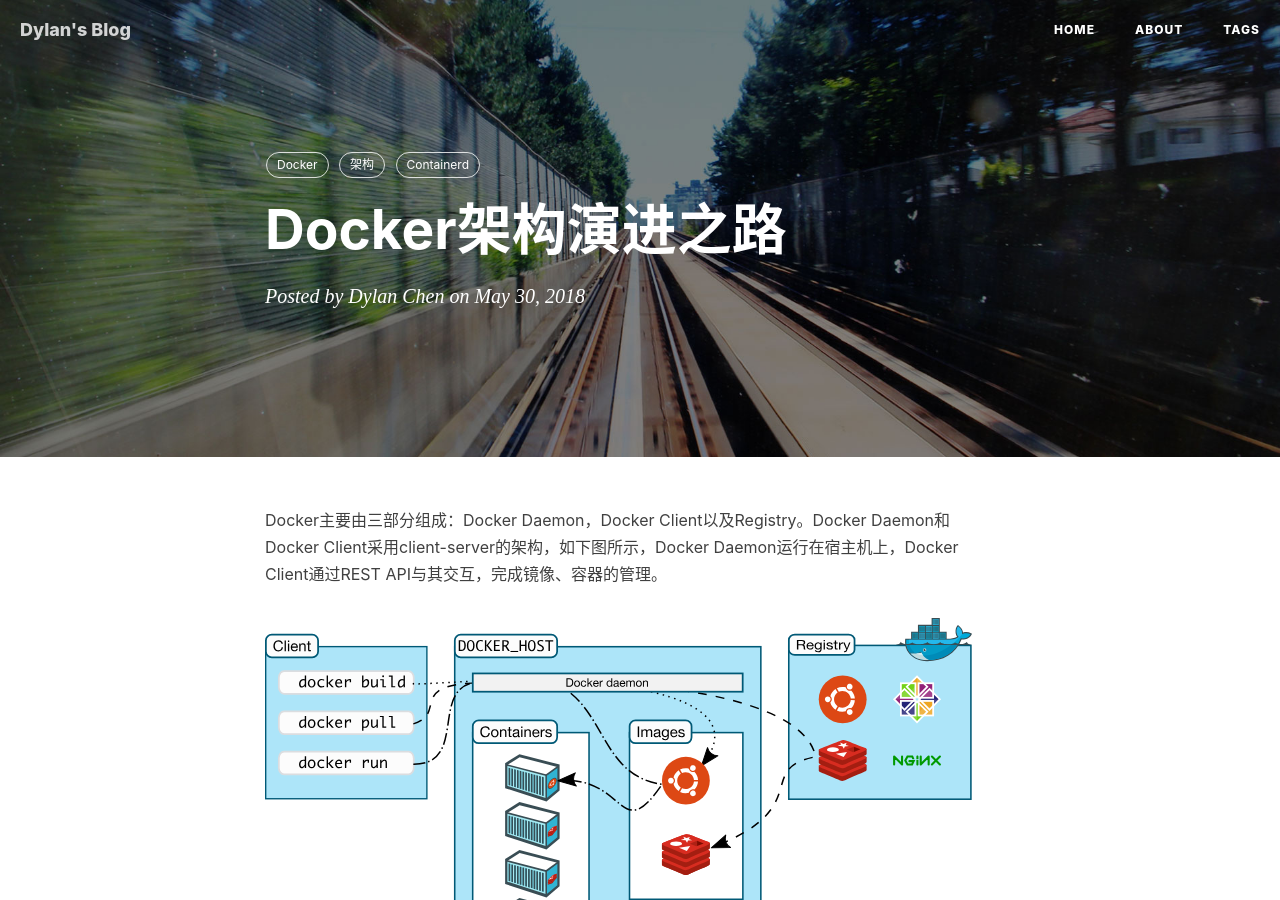
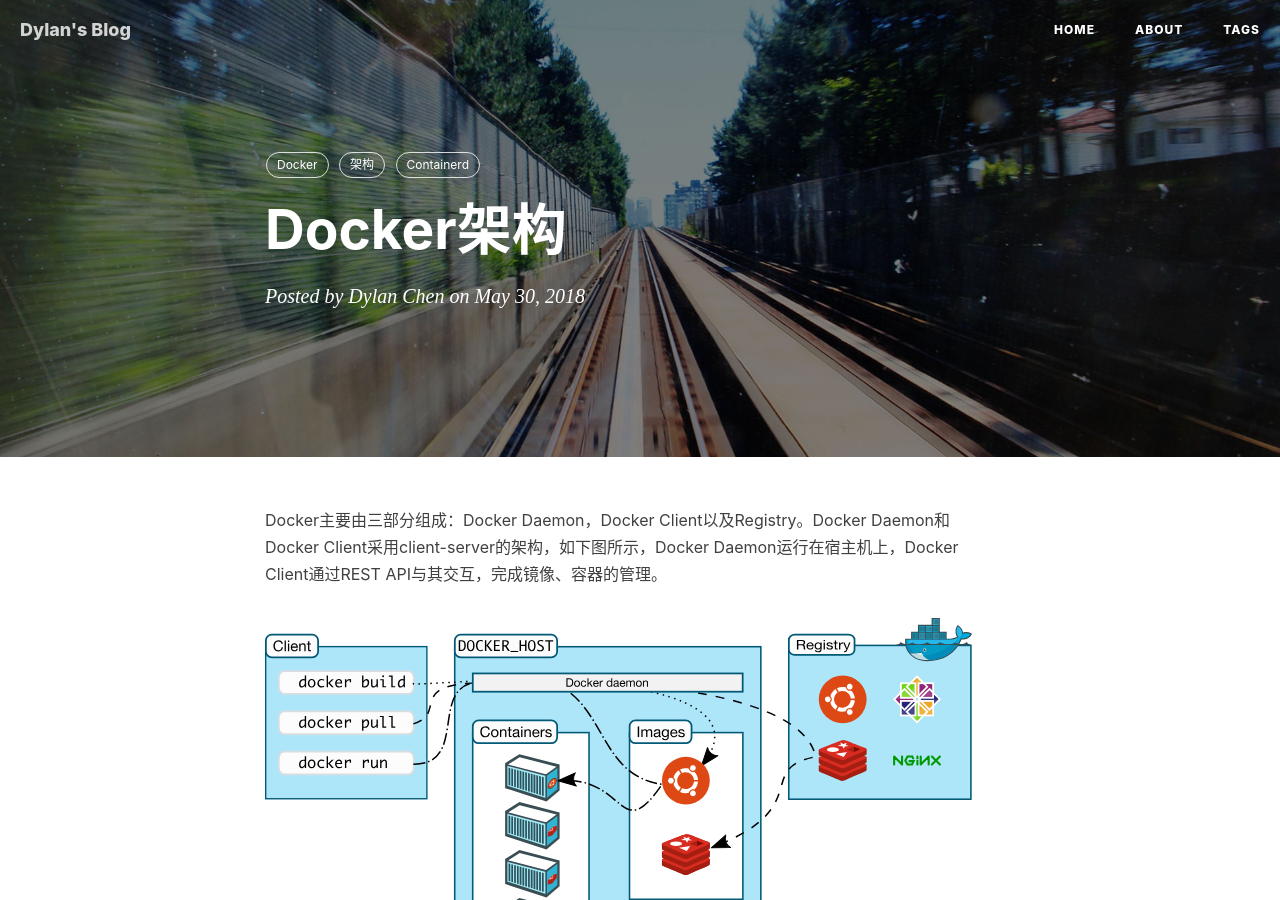
Before and after one commit to cd1989/cd1989.github.io, a Jekyll site: the page built from _posts/2018-05-30-docker-architecture.md, in a window 1280 px wide and 900 px high. Built offline with Jekyll 4.4.1, drawn with Linux system fonts in a browser that asks for light colours; nearby versions of some CDN libraries; comment, search, counter and statistics services are not loaded.

Commit message:
title update

```diff
--- a/_posts/2018-05-30-docker-architecture.md
+++ b/_posts/2018-05-30-docker-architecture.md
@@ -1,6 +1,6 @@
 ---
 layout:     post
-title:      "Docker架构演进之路"
+title:      "Docker架构"
 subtitle:   ""
 date:       2018-05-30
 author:     "Dylan Chen"
```
